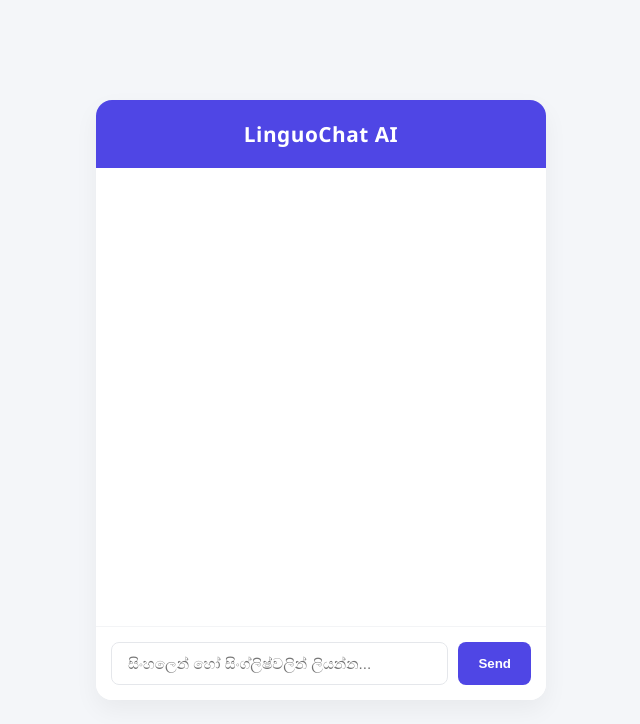
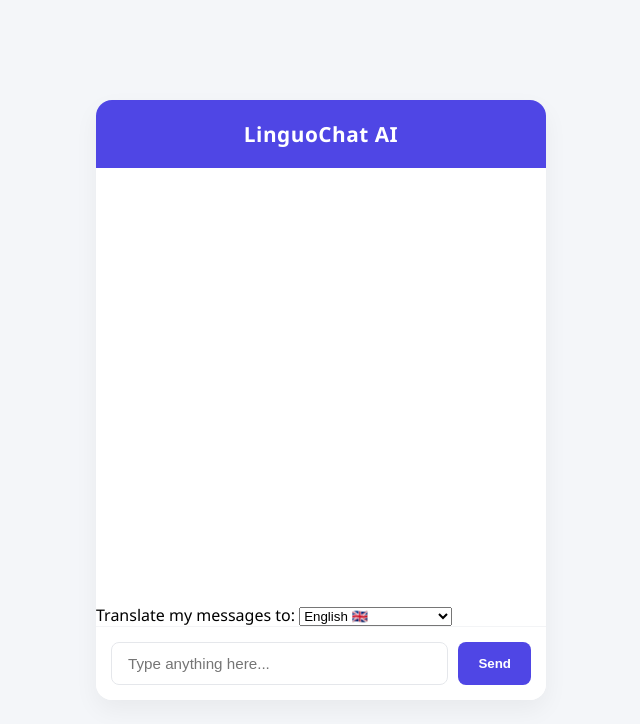
Before and after one commit to devdilshan2025/ai-chat-translator, a website: page public/index.html in a window 1280 px wide. Shown: the whole page, without its empty margins (319-959 px from the left). Drawn offline with nearby package versions, Linux system fonts and the light colour scheme; no server answers.

Commit message:
change htmal

```diff
--- a/public/index.html
+++ b/public/index.html
@@ -12,8 +12,20 @@
         <div id="messages">
             <div id="typing-indicator">LinguoChat is translating...</div>
         </div>
+
+        <div id="language-selector-container">
+            <label for="target-lang">Translate my messages to: </label>
+            <select id="target-lang">
+                <option value="English" selected>English 🇬🇧</option>
+                <option value="Sinhala">Sinhala (සිංහල) 🇱🇰</option>
+                <option value="Japanese">Japanese (日本語) 🇯🇵</option>
+                <option value="French">French (Français) 🇫🇷</option>
+                <option value="Spanish">Spanish (Español) 🇪🇸</option>
+            </select>
+        </div>
+
         <form id="chat-form">
-            <input type="text" id="msg-input" placeholder="සිංහලෙන් හෝ සිංග්ලිෂ්වලින් ලියන්න..." autocomplete="off" required>
+            <input type="text" id="msg-input" placeholder="Type anything here..." autocomplete="off" required>
             <button type="submit">Send</button>
         </form>
     </div>
```
